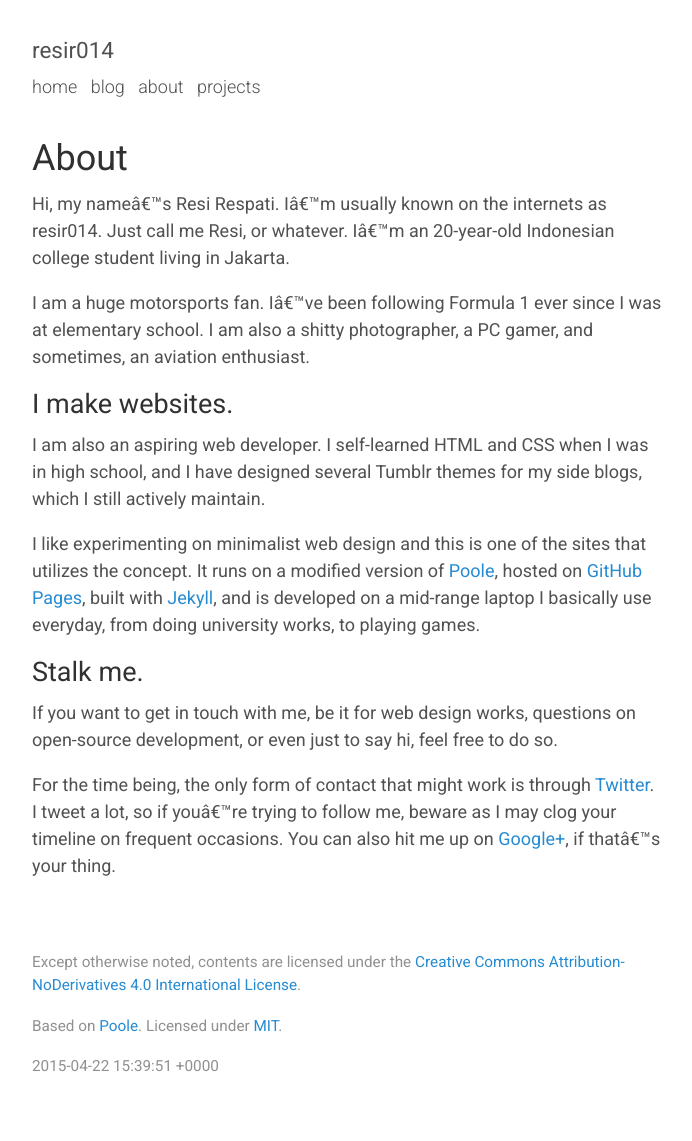
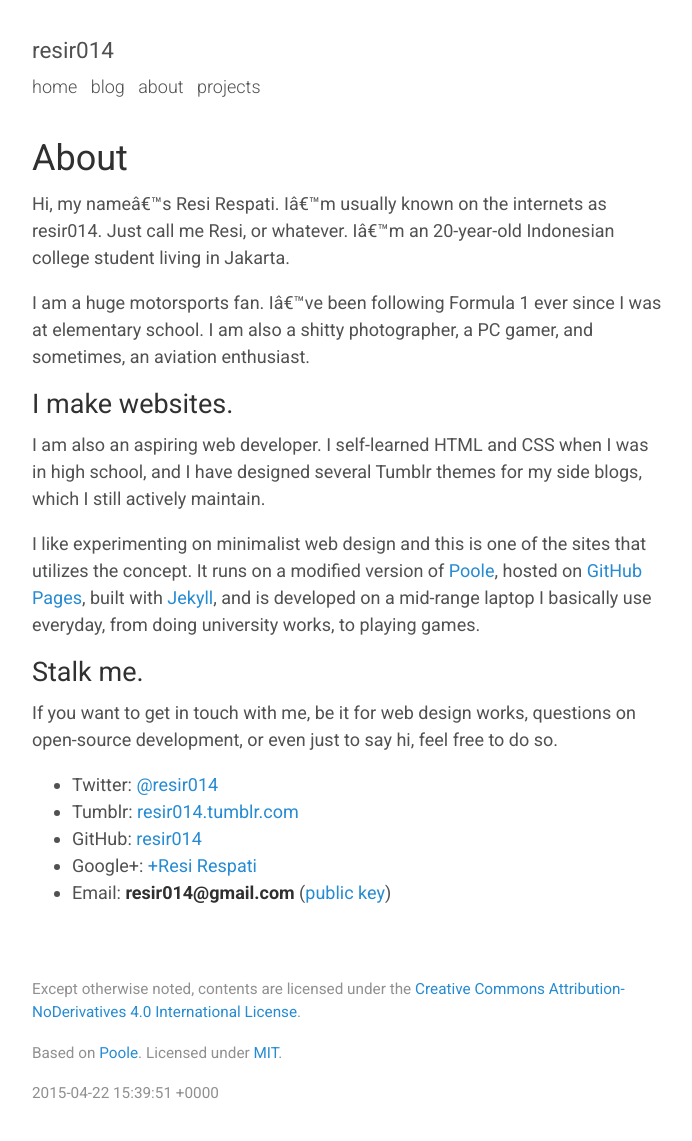
Before and after one commit to resir014/resir014.github.io, a Jekyll site: the page built from about.md, in a window 1280 px wide. Shown: the whole page, without its empty margins (293-985 px from the left). Built offline with Jekyll 4.4.1, drawn with Linux system fonts in a browser that asks for light colours; nearby versions of some CDN libraries; library files that are not in the unit come from our copies; Markdown is read by kramdown in place of the engine named in the settings; comment, search, counter and statistics services are not loaded; before the commit the page ends 1114 px from its top, so only the background shows below that.

Commit message:
Updated about page contents

```diff
--- a/about.md
+++ b/about.md
@@ -17,4 +17,8 @@ I like experimenting on minimalist web design and this is one of the sites that
 
 If you want to get in touch with me, be it for web design works, questions on open-source development, or even just to say hi, feel free to do so.
 
-For the time being, the only form of contact that might work is through [Twitter](https://twitter.com/resir014). I tweet a lot, so if you're trying to follow me, beware as I may clog your timeline on frequent occasions. You can also hit me up on [Google+](http://www.google.com/+ResiRespati), if that's your thing.
+* Twitter: [@resir014](https://twitter.com/resir014)
+* Tumblr: [resir014.tumblr.com](http://resir014.tumblr.com/)
+* GitHub: [resir014](https://github.com/resir014)
+* Google+: [+Resi Respati](https://plus.google.com/+ResiRespati)
+* Email: **resir014@gmail.com** ([public key](https://keybase.io/resir014/key.asc))
```
